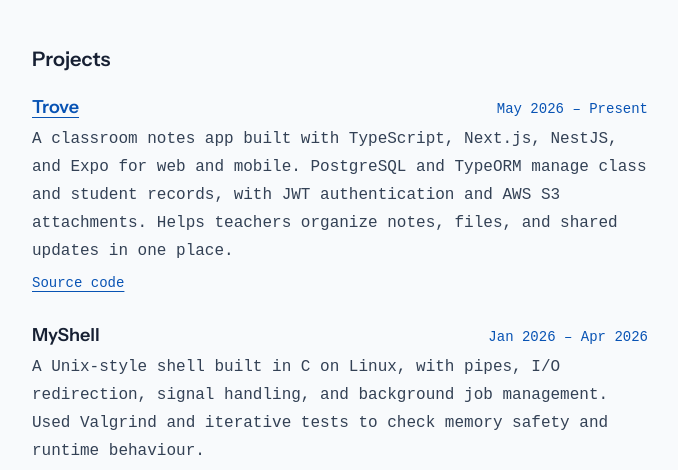
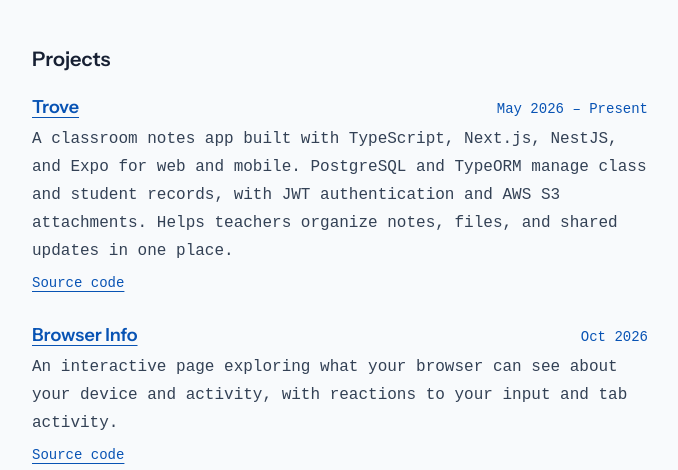
Before and after one commit to etpans/personal-website, a website: page archive.html in a window 1280 px wide. Shown: the part 299-769 px from the top of the page, without its empty margins (300-978 px from the left). Drawn offline with nearby package versions, Linux system fonts and the light colour scheme; a web font is replaced by a local one.

Commit message:
feat: add browser-info project

```diff
--- a/archive.html
+++ b/archive.html
@@ -42,6 +42,21 @@
               </p>
               <p class="mt-2 text-sm">
                 <a class="inline-link" href="https://github.com/etpans/trove" target="_blank" rel="noopener noreferrer">Source code</a>
+              </p>
+            </li>
+            <li>
+              <div class="flex flex-wrap items-baseline justify-between gap-x-4 gap-y-1">
+                <h3 class="text-lg font-semibold">
+                  <a class="inline-link" href="https://browser-info-one.vercel.app/" target="_blank" rel="noopener noreferrer">Browser Info</a>
+                </h3>
+                <p class="project-date text-sm">Oct 2026</p>
+              </div>
+              <p class="mt-1">
+                An interactive page exploring what your browser can see about your
+                device and activity, with reactions to your input and tab activity.
+              </p>
+              <p class="mt-2 text-sm">
+                <a class="inline-link" href="https://github.com/etpans/browser-info" target="_blank" rel="noopener noreferrer">Source code</a>
               </p>
             </li>
             <li>
```
